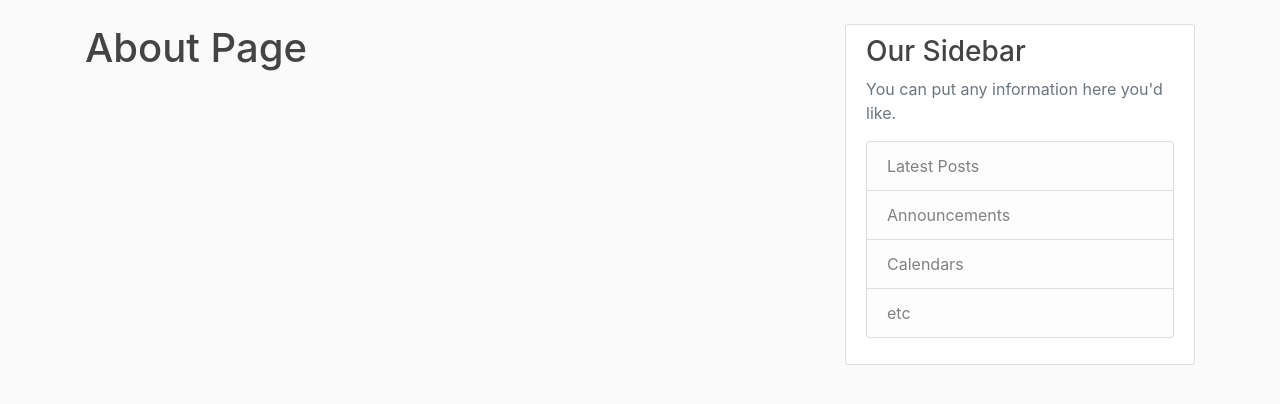
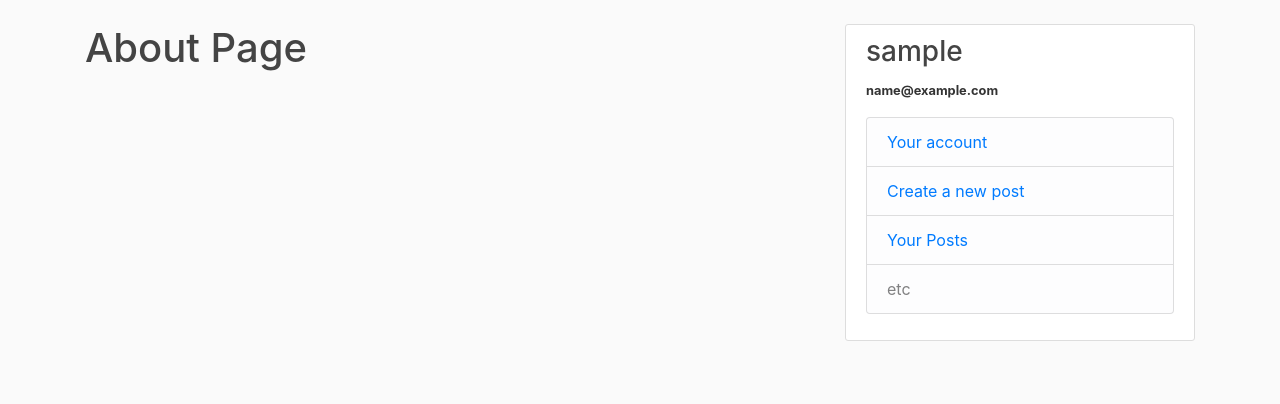
Before and after one commit to nandamtejas/tejasblogapp, a Flask app: page /about in a window 1280 px wide. Shown: the part 56-460 px from the top of the page. Run offline with Flask 2, Linux system fonts and the light colour scheme; the visitor is signed in with stand-in values (Sample User, id 1); data comes from the database, SQL or seed files in the repository; some libraries are stand-ins or nearby versions.

Commit message:
changed layout

```diff
--- a/flaskblog/templates/layout.html
+++ b/flaskblog/templates/layout.html
@@ -58,19 +58,34 @@
               {% endwith %}
               {% block content %}{% endblock %}
           </div>
+          {% if current_user %}
             <div class="col-md-4">
               <div class="content-section">
-              <h3>Our Sidebar</h3>
-              <p class='text-muted'>You can put any information here you'd like.
+                <h3>{{ current_user.username }}</h3>
+                <small><b>{{ current_user.email }}</b></small>
+                <p class='text-muted'>
                   <ul class="list-group">
-                  <li class="list-group-item list-group-item-light">Latest Posts</li>
-                  <li class="list-group-item list-group-item-light">Announcements</li>
-                  <li class="list-group-item list-group-item-light">Calendars</li>
+                    <li class="list-group-item list-group-item-light">
+                      <div class="list-group">
+                        <a href="{{ url_for('users.account') }}">Your account</a>
+                      </div>
+                    </li>
+                    <li class="list-group-item list-group-item-light">
+                      <div class="list-group">
+                        <a href="{{ url_for('posts.new_post') }}">Create a new post</a>
+                      </div>
+                    </li>
+                    <li class="list-group-item list-group-item-light">
+                      <div class="list-group">
+                        <a href="{{ url_for('users.user_posts', username=current_user.username) }}">Your Posts</a>
+                      </div>
+                    </li>
                     <li class="list-group-item list-group-item-light">etc</li>
                   </ul>
                 </p>
               </div>
             </div>
+          {% endif %}
         </div>
       </main>
 
```
Also changed, not shown: flaskblog/static/profile_pics/202ef2c7dc07c26e.jpg (added). Lines whose indentation alone changed are shown as unchanged.
